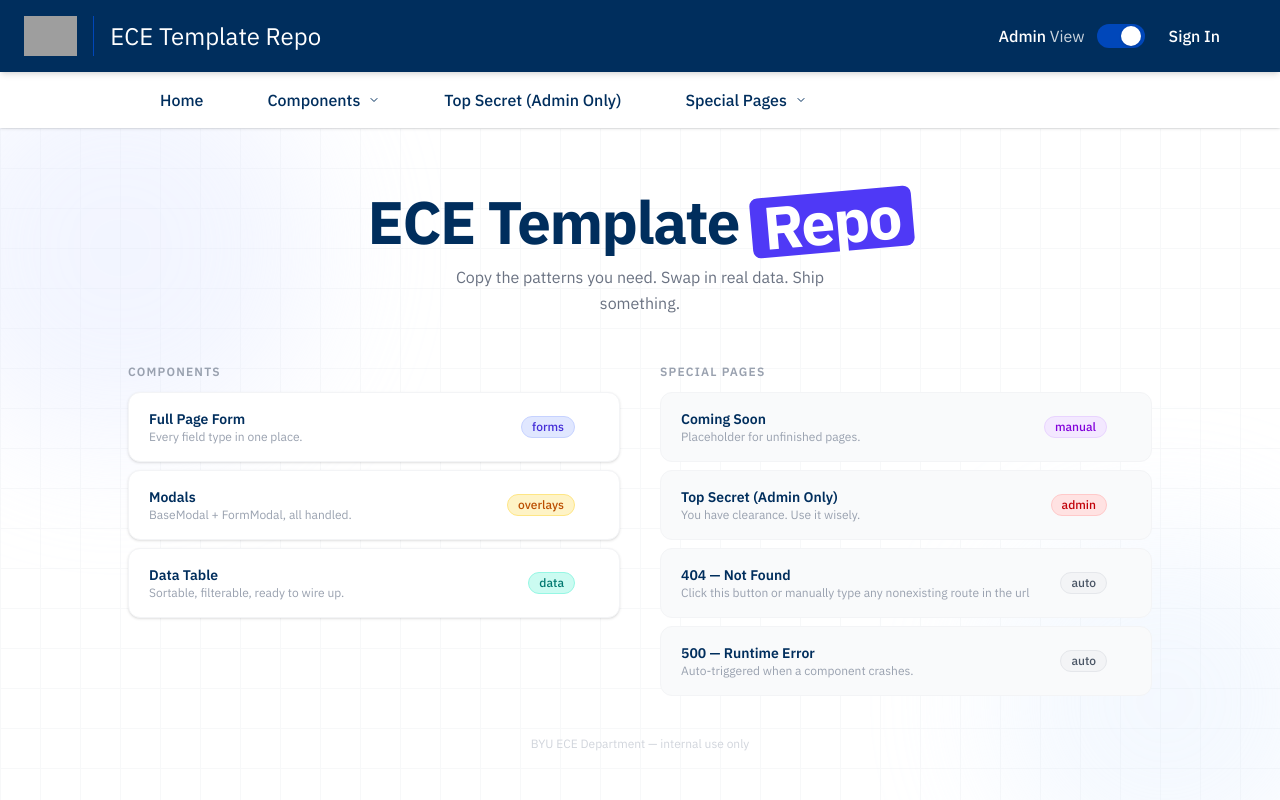
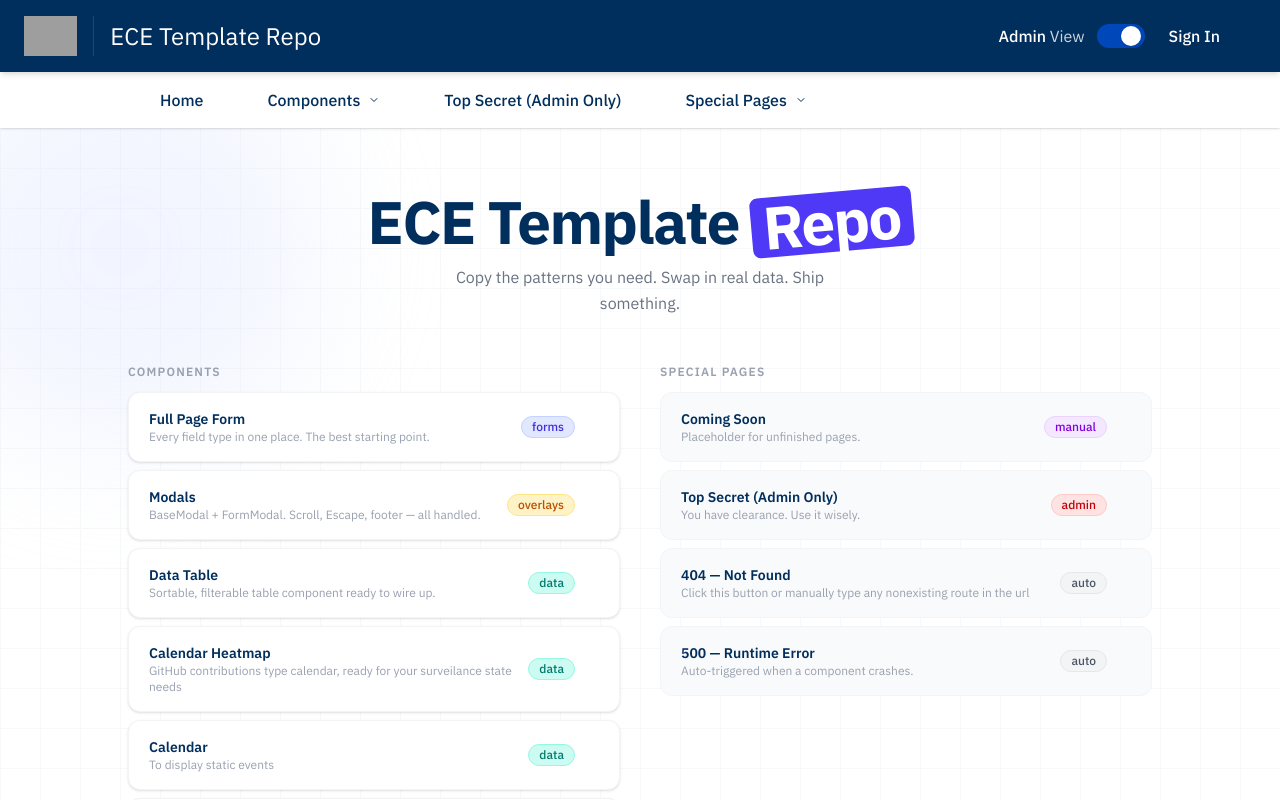
Before and after one commit to BYU-ECE-Software/Template-Repo, a Next.js app: page / in a window 1280 px wide. Shown: the top 800 px of the page. Built offline with nearby package versions, Linux system fonts and the light colour scheme; no server answers; grey boxes are pictures that could not be loaded.

Commit message:
Update from PrimaryButton to Button

```diff
--- a/app/calendarHeatmap/page.tsx
+++ b/app/calendarHeatmap/page.tsx
@@ -3,7 +3,7 @@
 import { useState, useEffect } from "react";
 import CalendarHeatmap from "@/components/general/data-display/CalendarHeatmap";
 import type { HeatmapValue } from "@/components/general/data-display/CalendarHeatmap";
-import PrimaryButton from "@/components/general/actions/PrimaryButton";
+import Button from "@/components/general/actions/Button";
 import PageTitle from "@/components/general/layout/PageTitle";
 
 // ─── helpers ──────────────────────────────────────────────────────────────────
@@ -128,7 +128,7 @@ export default function HeatmapDemoPage() {
                 <p className="text-xs uppercase tracking-wide text-gray-500">Contributions</p>
                 <p className="text-byu-navy font-semibold">{clicked.count}</p>
               </div>
-              <PrimaryButton label="Dismiss" onClick={() => setClicked(null)} />
+              <Button label="Dismiss" onClick={() => setClicked(null)} />
             </div>
           )}
 
--- a/app/page.tsx
+++ b/app/page.tsx
@@ -2,6 +2,9 @@
 
 import Link from 'next/link';
 import { useRole } from '@/app/providers/TestingRoleProvider';
+
+export default function Home() {
+  const { isAdmin } = useRole();
 
   const PAGES = [
     {
@@ -71,33 +74,6 @@ const PAGES = [
       href: '/toasts',
       title: 'Toasts',
       desc: 'Lara designed these, I just love overcomponentizing, and I also made a hook',
-    tag: 'data',
-    tagColor: 'bg-teal-100 text-teal-700 border-teal-200',
-  },
-];
-
-export default function Home() {
-  const { isAdmin } = useRole();
-
-  const PAGES = [
-    {
-      href: '/fullPageForm',
-      title: 'Full Page Form',
-      desc: 'Every field type in one place.',
-      tag: 'forms',
-      tagColor: 'bg-indigo-100 text-indigo-700 border-indigo-200',
-    },
-    {
-      href: '/modals',
-      title: 'Modals',
-      desc: 'BaseModal + FormModal, all handled.',
-      tag: 'overlays',
-      tagColor: 'bg-amber-100 text-amber-700 border-amber-200',
-    },
-    {
-      href: '/dataTable',
-      title: 'Data Table',
-      desc: 'Sortable, filterable, ready to wire up.',
       tag: 'data',
       tagColor: 'bg-teal-100 text-teal-700 border-teal-200',
     },
--- a/app/tag/page.tsx
+++ b/app/tag/page.tsx
@@ -2,7 +2,6 @@
 
 import { useState } from 'react';
 import PageTitle from '@/components/general/layout/PageTitle';
-// import PrimaryButton from '@/components/general/actions/PrimaryButton';
 import Tag from '@/components/general/data-display/Tag';
 import type { TagVariant, TagSize } from '@/components/general/data-display/Tag';
 
--- a/app/toasts/page.tsx
+++ b/app/toasts/page.tsx
@@ -2,7 +2,7 @@
 
 import { useState } from 'react';
 import PageTitle from '@/components/general/layout/PageTitle';
-import PrimaryButton from '@/components/general/actions/PrimaryButton';
+import Button from '@/components/general/actions/Button';
 import Toast from '@/components/general/feedback/Toast';
 import type { ToastType } from '@/components/general/feedback/Toast';
 import { useToast } from '@/hooks/useToast';
@@ -54,7 +54,7 @@ export default function FeedbackShowcasePage() {
               >
                 <h2 className="text-byu-navy text-lg font-semibold capitalize">{type}</h2>
                 <p className="text-sm text-gray-600">{title}</p>
-                <PrimaryButton
+                <Button
                   label={`Show ${type}`}
                   onClick={() => showToast({ type, title, message })}
                 />
```
Lines whose indentation alone changed are shown as unchanged.
